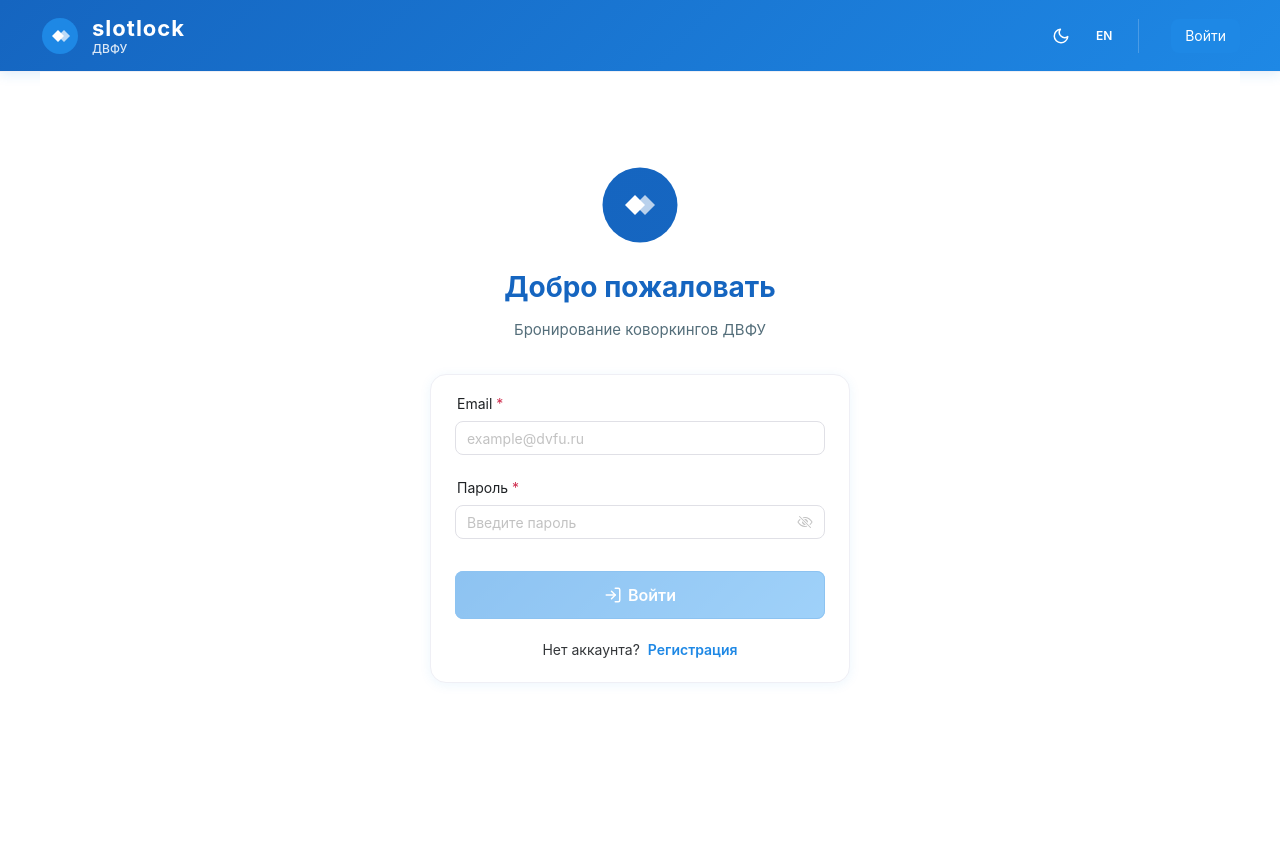
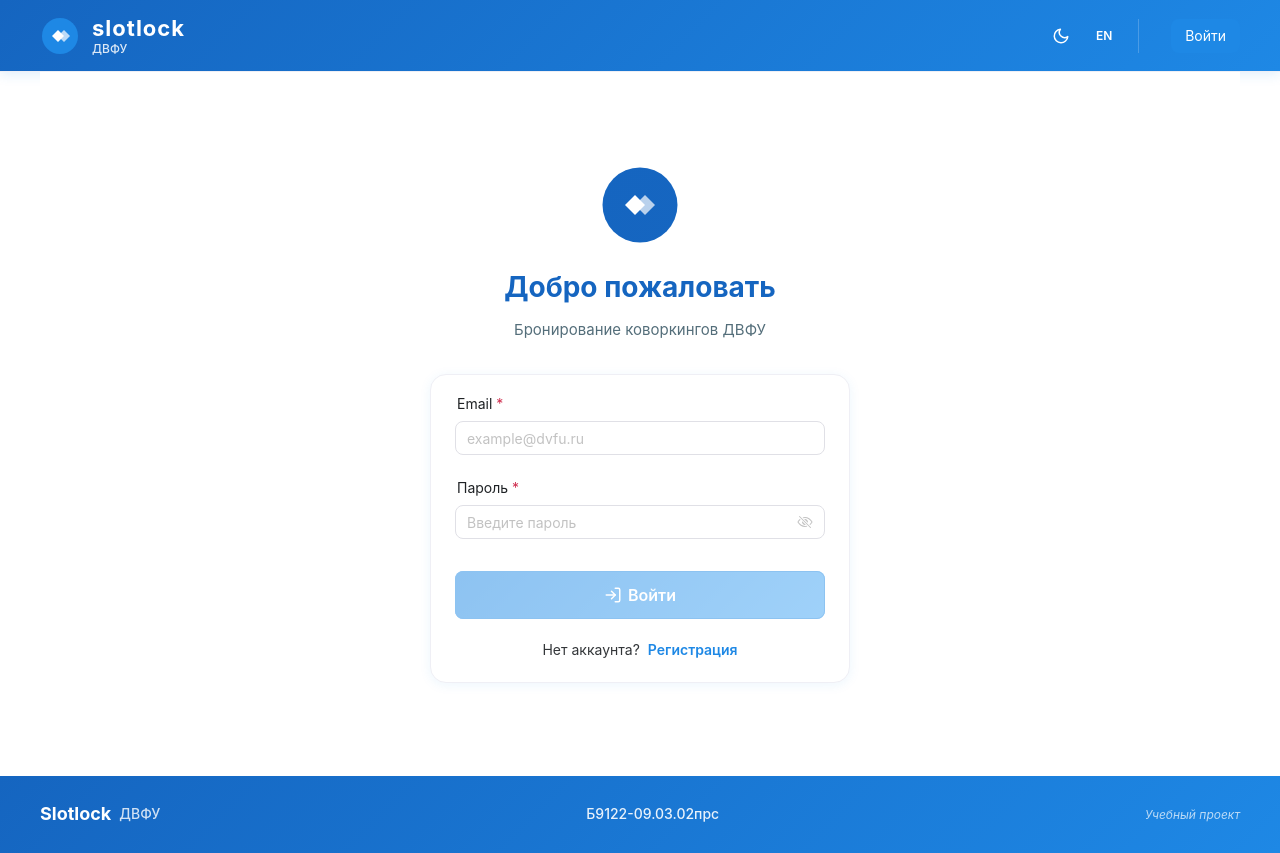
Before and after one commit to Zondermainy/slotlock.ru, a Nuxt app: page /login in a window 1280 px wide. Before the commit the page ends 800 px from the top, so only its background shows below. Built offline with nearby package versions, Linux system fonts and the light colour scheme.

Commit message:
#add footer

```diff
--- a/layouts/default.vue
+++ b/layouts/default.vue
@@ -3,7 +3,7 @@
     <n-message-provider>
       <n-dialog-provider>
         <div class="app-container">
-          <n-layout header style="min-height: 100vh">
+          <n-layout style="min-height: 100vh; display: flex; flex-direction: column">
             <n-layout-header bordered class="header">
               <div class="header-content">
                 <NuxtLink to="/" class="logo">
@@ -57,6 +57,16 @@
             <n-layout-content class="main-content">
               <slot />
             </n-layout-content>
+            <footer class="footer">
+              <div class="footer-content">
+                <div class="footer-project">
+                  <span class="footer-name">Slotlock</span>
+                  <span class="footer-dvfu">{{ isRu ? 'ДВФУ' : 'FEFU' }}</span>
+                </div>
+                <div class="footer-group">Б9122-09.03.02прс</div>
+                <div class="footer-edu">{{ isRu ? 'Учебный проект' : 'Educational project' }}</div>
+              </div>
+            </footer>
           </n-layout>
         </div>
       </n-dialog-provider>
@@ -294,4 +304,55 @@ body {
 .dark .n-card:hover {
   box-shadow: 0 4px 20px rgba(0, 0, 0, 0.4);
 }
+
+.footer {
+  background: linear-gradient(135deg, #1565C0 0%, #1E88E5 100%);
+  padding: 24px;
+  margin-top: auto;
+}
+
+.dark .footer {
+  background: linear-gradient(135deg, #1a1a2e 0%, #16213e 100%);
+  border-top: 1px solid rgba(255, 255, 255, 0.1);
+}
+
+.footer-content {
+  max-width: 1200px;
+  margin: 0 auto;
+  display: flex;
+  justify-content: space-between;
+  align-items: center;
+  flex-wrap: wrap;
+  gap: 16px;
+}
+
+.footer-project {
+  display: flex;
+  align-items: center;
+  gap: 8px;
+}
+
+.footer-name {
+  font-size: 18px;
+  font-weight: 700;
+  color: white;
+}
+
+.footer-dvfu {
+  font-size: 14px;
+  color: rgba(255, 255, 255, 0.8);
+  font-weight: 500;
+}
+
+.footer-group {
+  font-size: 14px;
+  color: rgba(255, 255, 255, 0.9);
+  font-weight: 500;
+}
+
+.footer-edu {
+  font-size: 12px;
+  color: rgba(255, 255, 255, 0.7);
+  font-style: italic;
+}
 </style>
```
